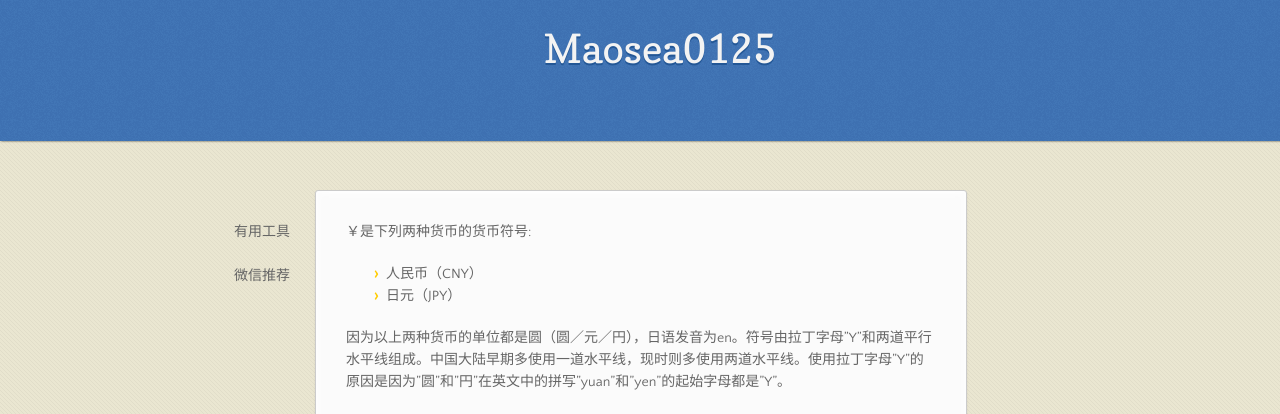
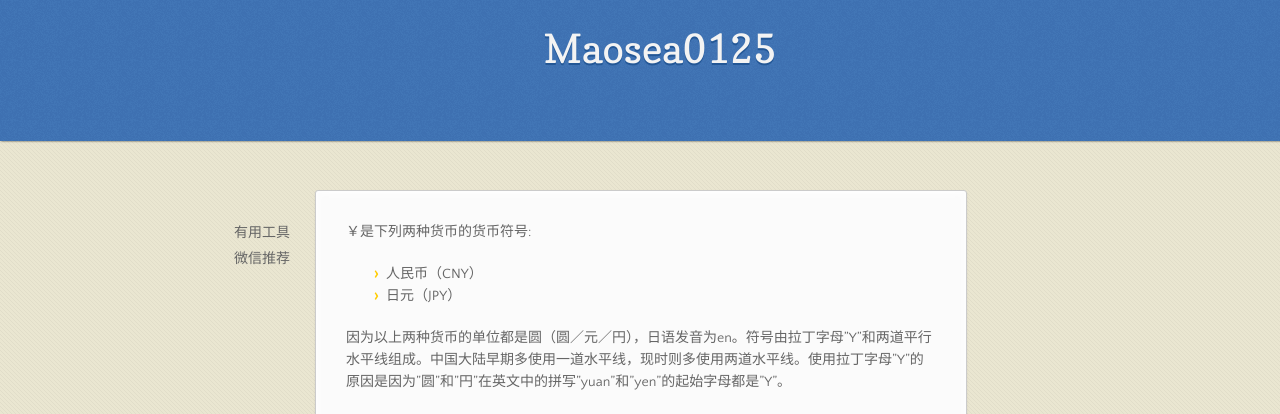
Before and after one commit to maosea0125/maosea0125.github.io, a Jekyll site: the page built from _posts/2014-10-30-renminbi-symbol.md, in a window 1280 px wide. Shown: the top 414 px of the page. Built offline with Jekyll 4.4.1, drawn with Linux system fonts in a browser that asks for light colours; Markdown is read by kramdown in place of the engine named in the settings.

Commit message:
modify the nav

```diff
--- a/_layouts/default.html
+++ b/_layouts/default.html
@@ -22,10 +22,10 @@
         </header>
 
         <div class="wrapper">
-            <nav>
-                <ul>有用工具</ul>
-                <ul>微信推荐</ul>
-            </nav>
+            <nav><ul>
+                <li>有用工具</li>
+                <li>微信推荐</li>
+            </ul></nav>
             <section>{{ content }}</section>
             <footer>
                 <p>
```
